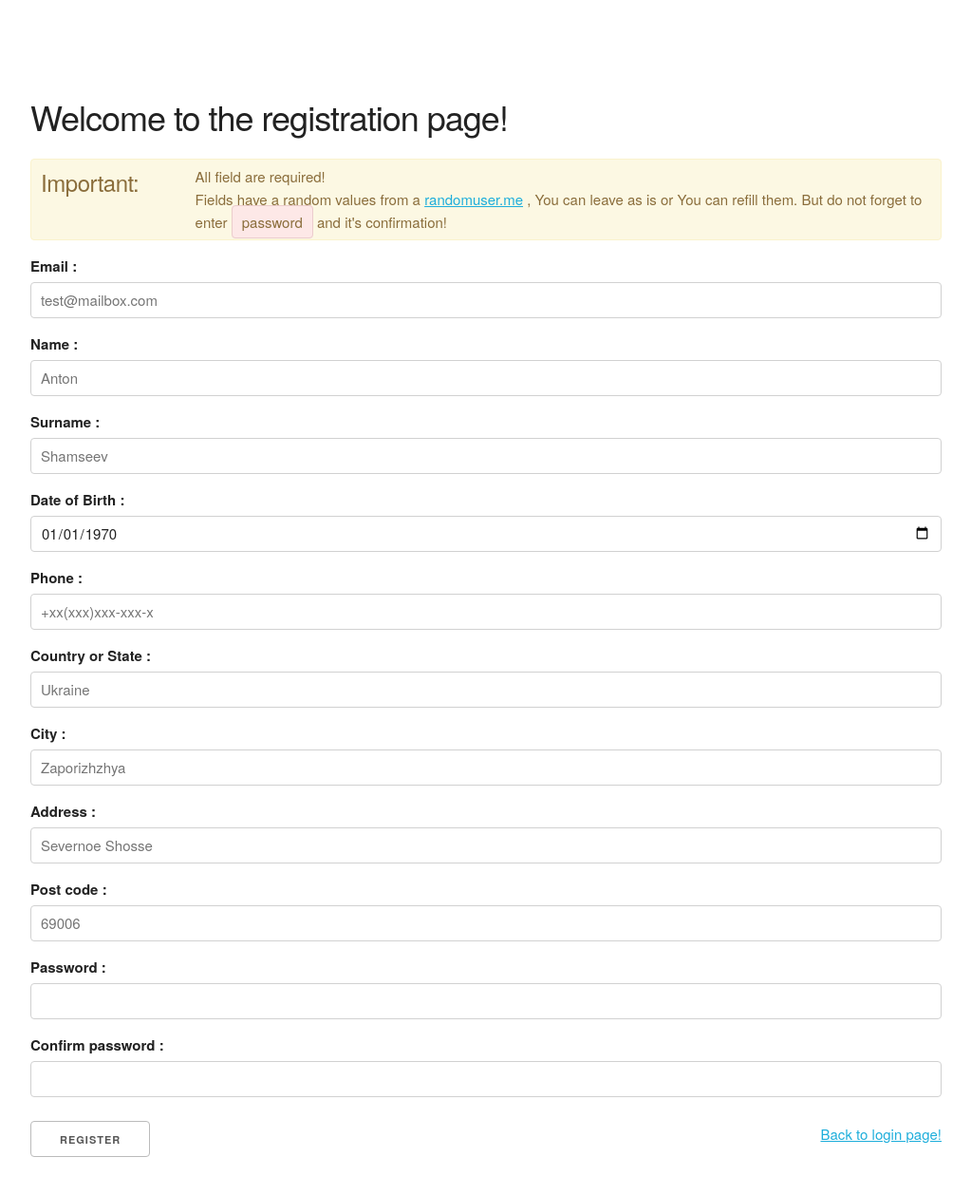
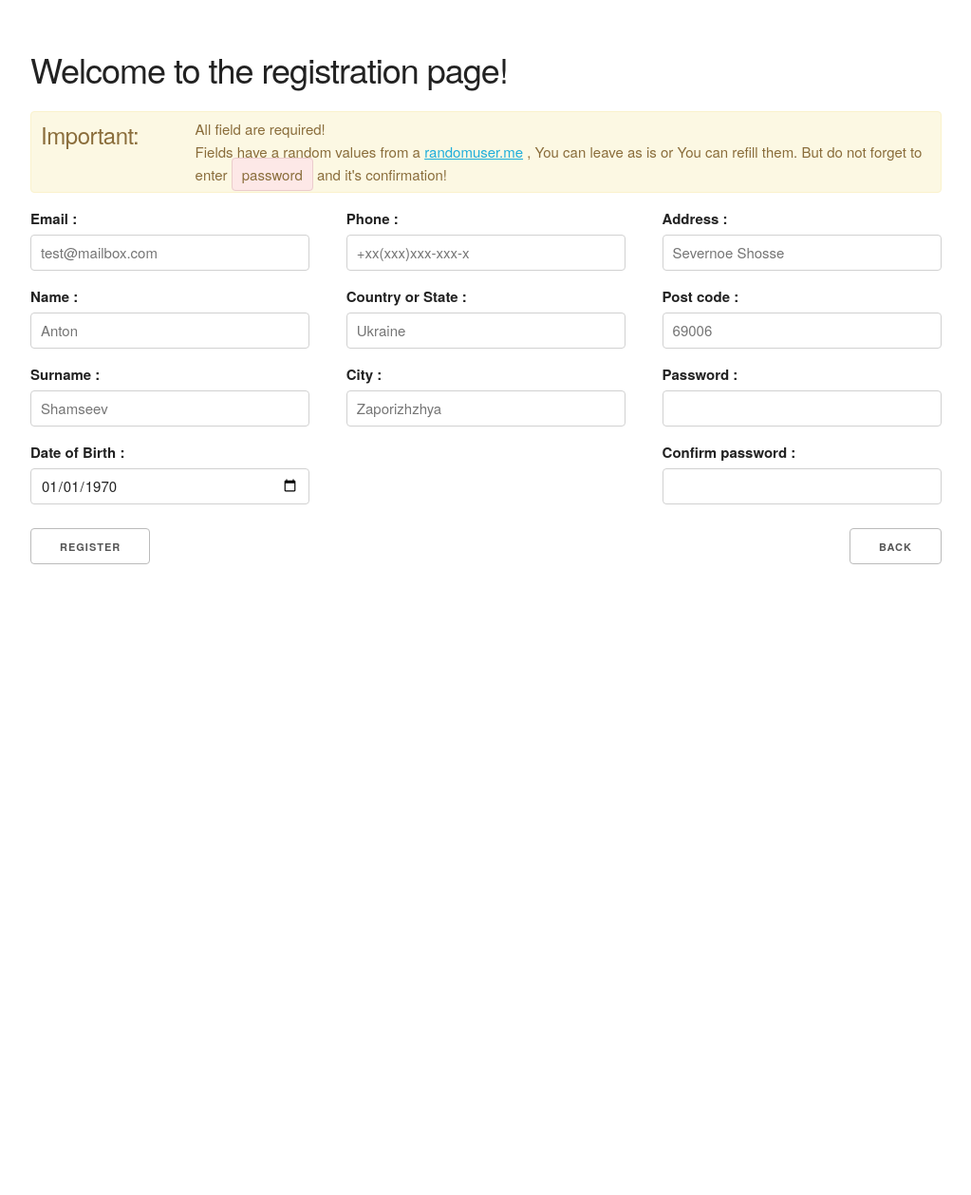
Before and after one commit to shams1234/eqvola.local, a CodeIgniter app: page /database/registration in a window 1280 px wide. Shown: the whole page at 95% size, without its empty margins (128-1151 px from the left). After the commit the page ends 594 px from the top, so only its background shows below. Run offline with CodeIgniter, Linux system fonts and the light colour scheme; data that the repository does not hold is empty.

Commit message:
updated some styles

```diff
--- a/application/views/layouts/login_form.php
+++ b/application/views/layouts/login_form.php
@@ -20,7 +20,7 @@
 <div class="sbtBtns">
 
     <input class="button-default" type="submit" value="Login" name="submit-login">
-    <?php echo anchor(site_url('registration'),'Need a registration?','class="registration-link"'); ?>
+    <?php echo anchor(site_url('registration'),'Registration','class="button registration-link"'); ?>
 </div>
 
 <?php form_close();?>
--- a/application/views/layouts/registration_form.php
+++ b/application/views/layouts/registration_form.php
@@ -14,6 +14,10 @@
     </div>
 </div>
 <div class="row">
+
+
+    <div class="four columns">
+
         <div class="u-full-width">
             <label for="email-input">Email :</label>
             <input class="u-full-width" type="email" placeholder="test@mailbox.com" id="u_email" name="u_email" value="<?= $randomFields['u_email']; ?>">
@@ -34,6 +38,10 @@
             <input class="u-full-width" type="date" placeholder="Shamseev" id="u_dob" name="u_dob" value="<?= date('Y-m-d', strtotime($randomFields['u_dob'])); ?>">
             <?php echo form_error('u_dob','<div class="error notification">','</div>'); ?>
         </div>
+
+    </div>
+    <div class="four columns">
+
         <div class="u-full-width">
             <label for="phone-input">Phone :</label>
             <input class="u-full-width" type="text" placeholder="+xx(xxx)xxx-xxx-x" id="u_phone" name="u_phone" value="<?= $randomFields['u_phone']; ?>">
@@ -49,6 +57,10 @@
             <input class="u-full-width" type="text" placeholder="Zaporizhzhya" id="u_city" name="u_city" value="<?= ucfirst($randomFields['u_city']); ?>">
             <?php echo form_error('u_city','<div class="error notification">','</div>'); ?>
         </div>
+
+    </div>
+    <div class="four columns">
+
         <div class="u-full-width">
             <label for="address-input">Address :</label>
             <input class="u-full-width" type="text" placeholder="Severnoe Shosse" id="u_address" name="u_address" value="<?= ucfirst($randomFields['u_address']); ?>">
@@ -70,7 +82,10 @@
             <input class="u-full-width" type="password" id="u_pwd_confirm" name="u_pwd_confirm">
             <?php echo form_error('u_pwd_confirm','<div class="error notification">','</div>'); ?>
         </div>
+
+    </div>
+
 </div>
 <input class="button-default" type="submit" value="Register" name="submit-register" id="submit-register">
-<?php echo anchor(site_url('/'),'Back to login page!','class="back-link"'); ?>
+<?php echo anchor(site_url('/'),'Back','class="button back-link"'); ?>
 <?php form_close();?>
--- a/assets/css/style.css
+++ b/assets/css/style.css
@@ -3,12 +3,17 @@ body, html {
 }
 
 .section {
-    margin: 100px 0 100px 0;
+    margin: 50px 0 50px 0;
 }
 
-.registration-link, .back-link {
+.registration-link {
     float: right;
-    margin-top: 12px;
+}
+
+.back-link {
+
+    margin-top: 1rem;
+    float: right;
 }
 
 .notification {
```
Also changed, not shown: application/views/layouts/edit_form.php (+14 -3 lines). Lines whose indentation alone changed are shown as unchanged.
